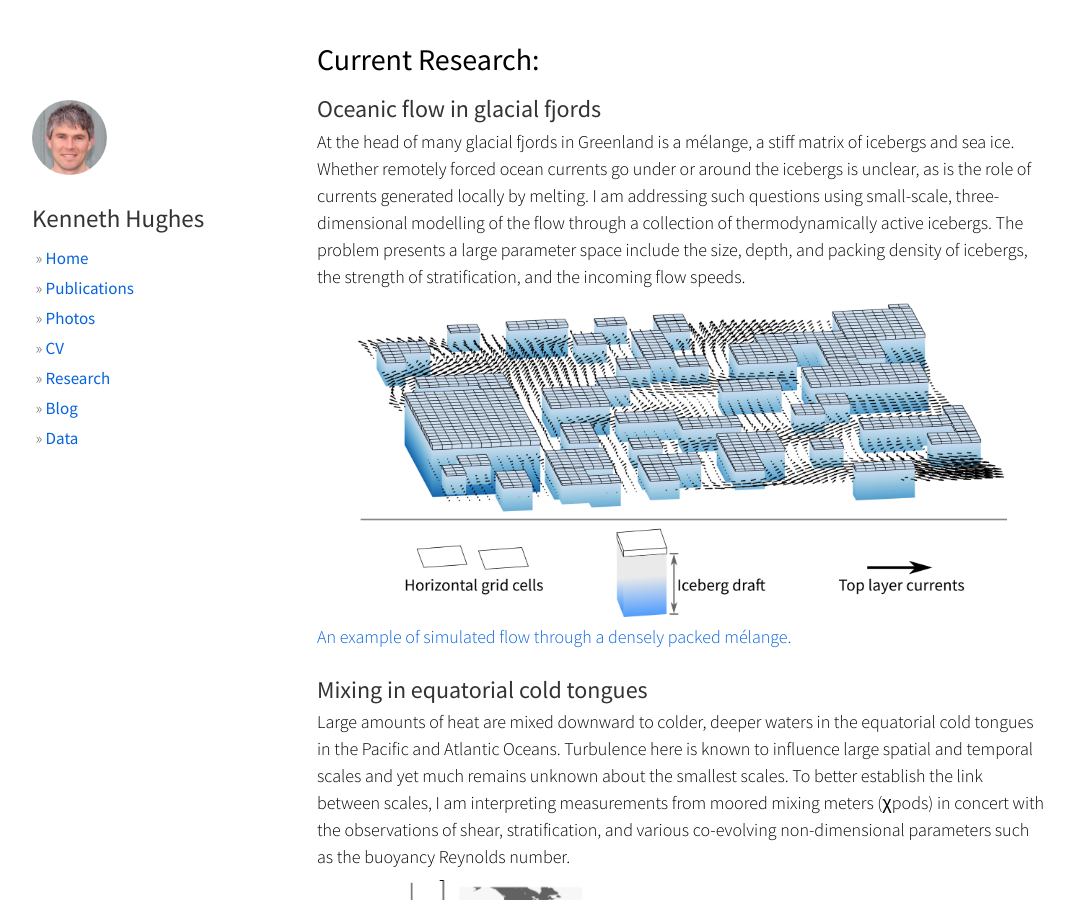
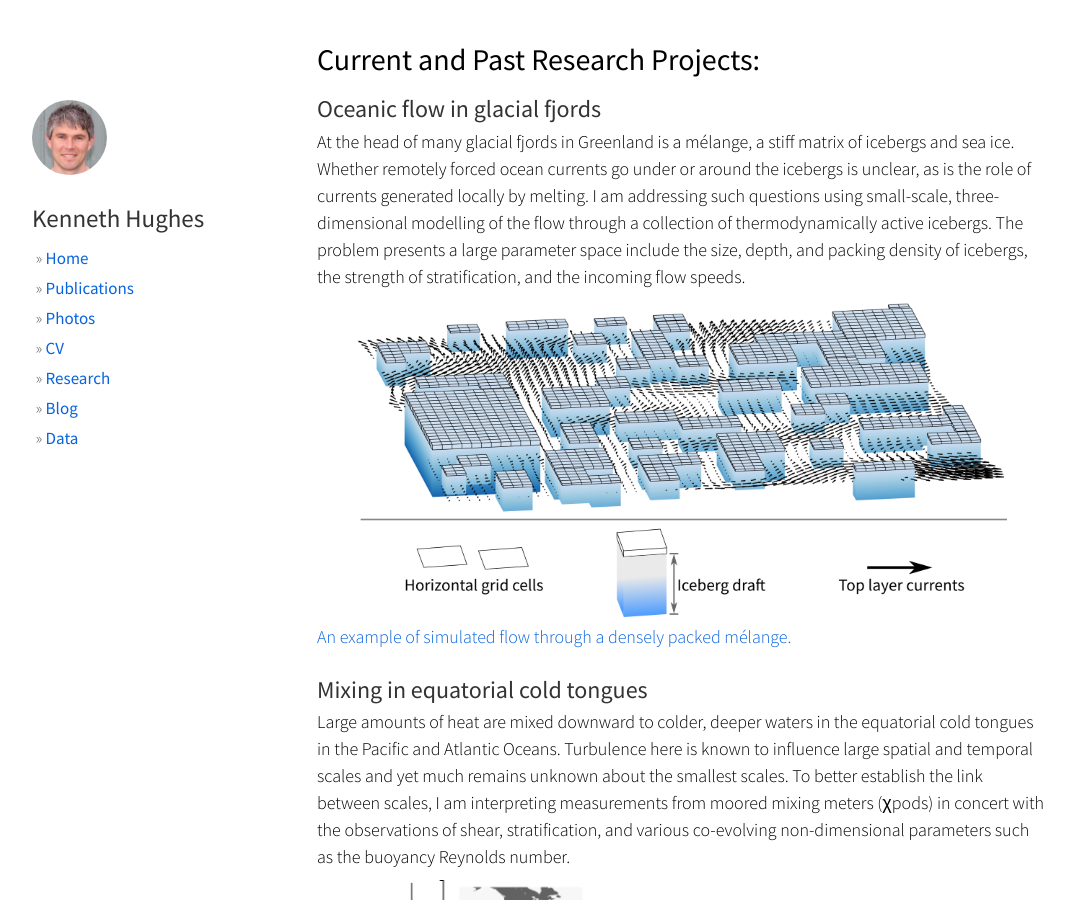
Before and after one commit to hugke729/hugke729.github.io, a Jekyll site: the page built from research/index.md, in a window 1280 px wide and 900 px high. Shown: the whole window, without its empty margins (53-1127 px from the left). Built offline with Jekyll 4.4.1, drawn with Linux system fonts in a browser that asks for light colours; nearby versions of some CDN libraries.

Commit message:
Update Research page headings

```diff
--- a/research/index.md
+++ b/research/index.md
@@ -4,7 +4,7 @@ title: Research, Kenneth Hughes
 ---
 ######
 
-## Current Research:
+## Current and Past Research Projects:
 
 ### Oceanic flow in glacial fjords
 
```
Also changed, not shown: other parts of research/index.md (+0 -3 lines).
